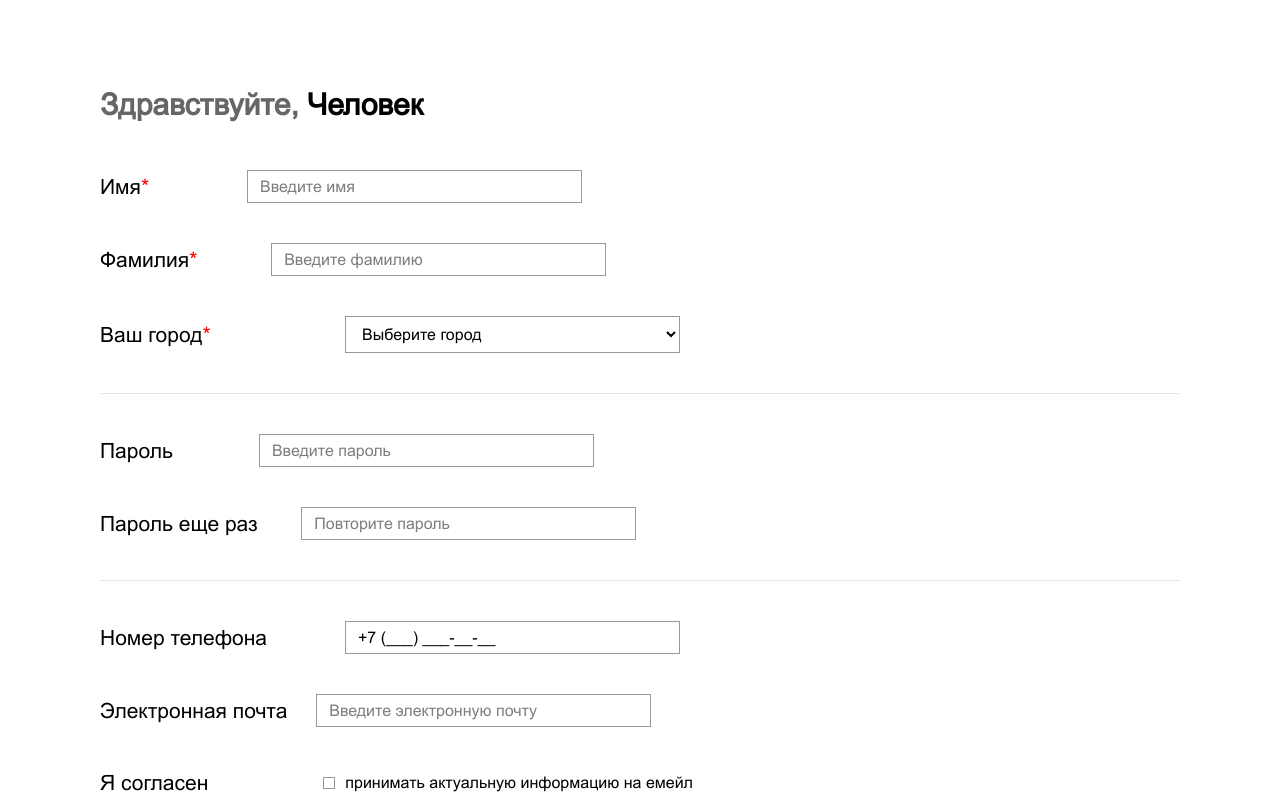
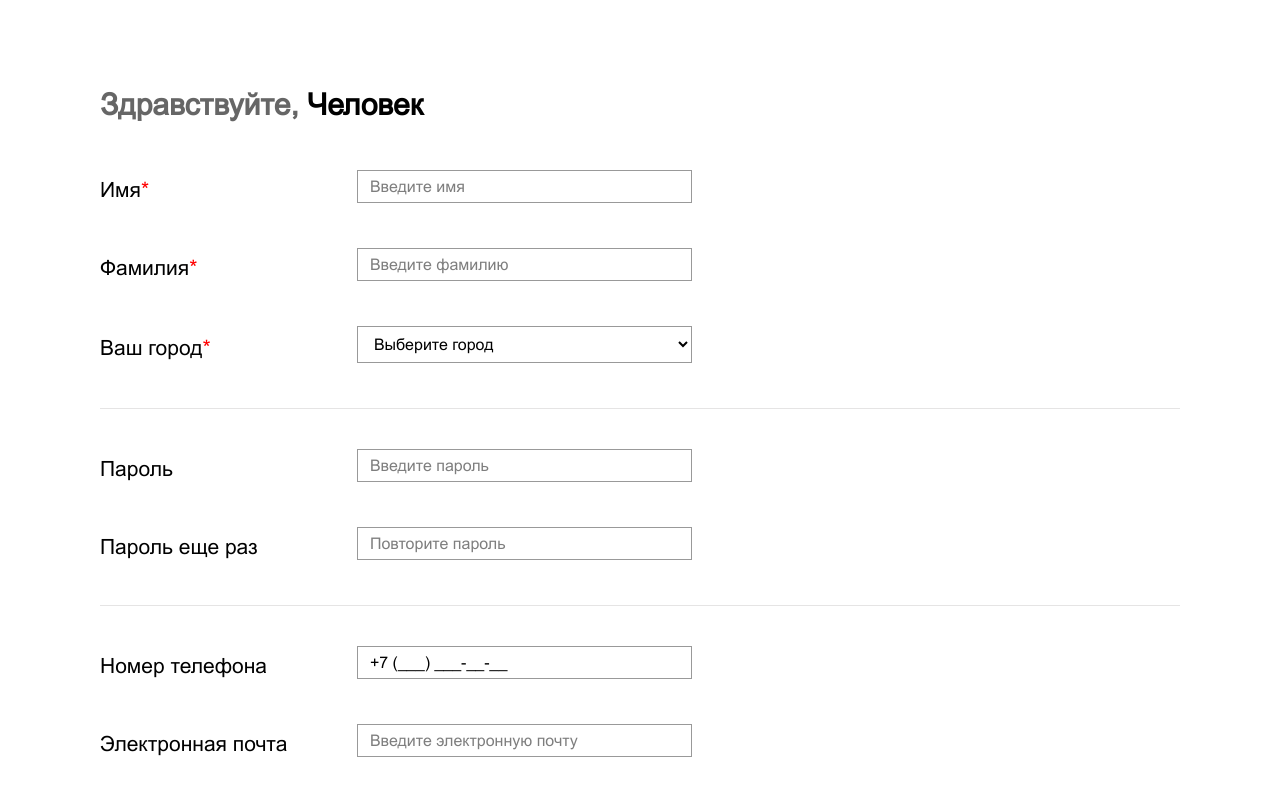
Before and after one commit to TatianaIsk/registration-test, a Next.js app: page / in a window 1280 px wide. Shown: the top 800 px of the page. Built offline with nearby package versions, Linux system fonts and the light colour scheme.

Commit message:
fix: adaptive styles

```diff
--- a/app/(site)/page.tsx
+++ b/app/(site)/page.tsx
@@ -60,16 +60,44 @@ const MainPage = () => {
     <form className={s.container} onSubmit={onSubmit}>
       <Title name='Человек' />
       <div className={s.mainBlock}>
-        <Input {...register('firstName')} classNames={{ input: errors.firstName && s.inputError }} label='Имя' required placeholder='Введите имя' htmlFor='firstName' />
-        {errors.firstName && <Error className={s.error}>{errors.firstName.message}</Error>}
-        <Input {...register('lastName')} classNames={{ input: errors.lastName && s.inputError }} label='Фамилия' required placeholder='Введите фамилию' htmlFor='lastName' />
-        {errors.lastName && <Error>{errors.lastName.message}</Error>}
-        <Select {...register('cities')} classNames={{ select: errors.selectCities && s.inputError }} options={cities} label='Ваш город' required htmlFor='cities' />
-        {errors.selectCities && <Error>{errors.selectCities.message}</Error>}
+        <Input
+          {...register('firstName')}
+          classNames={{ input: errors.firstName && s.inputError }}
+          label='Имя'
+          required
+          placeholder='Введите имя'
+          htmlFor='firstName'
+          error={errors.firstName?.message}
+        />
+        <Input
+          {...register('lastName')}
+          classNames={{ input: errors.lastName && s.inputError }}
+          label='Фамилия'
+          required
+          placeholder='Введите фамилию'
+          htmlFor='lastName'
+          error={errors.lastName?.message}
+        />
+        <Select
+          {...register('cities')}
+          classNames={{ select: errors.selectCities && s.inputError }}
+          options={cities}
+          label='Ваш город'
+          required
+          htmlFor='cities'
+          error={errors.selectCities?.message}
+        />
       </div>
       <div className={s.passwordBlock}>
-        <Input {...register('password')} classNames={{ input: errors.password && s.inputError }} label='Пароль' placeholder='Введите пароль' htmlFor='password' type='password' />
-        {errors.password && <Error>{errors.password.message}</Error>}
+        <Input
+          {...register('password')}
+          classNames={{ input: errors.password && s.inputError }}
+          label='Пароль'
+          placeholder='Введите пароль'
+          htmlFor='password'
+          type='password'
+          error={errors.password?.message}
+        />
         <Input
           {...register('confirmPassword')}
           classNames={{ input: errors.confirmPassword && s.inputError }}
@@ -77,14 +105,19 @@ const MainPage = () => {
           placeholder='Повторите пароль'
           htmlFor='confirmPassword'
           type='password'
+          error={errors.confirmPassword?.message}
         />
-        {errors.confirmPassword && <Error>{errors.confirmPassword.message}</Error>}
       </div>
       <div className={s.emailBlock}>
-        <InputPhone {...register('phone')} classNames={{ input: errors.phone && s.inputError }} label='Номер телефона' />
-        {errors.phone && <Error>{errors.phone.message}</Error>}
-        <Input {...register('email')} classNames={{ input: errors.email && s.inputError }} label='Электронная почта' placeholder='Введите электронную почту' htmlFor='email' />
-        {errors.email && <Error>{errors.email.message}</Error>}
+        <InputPhone {...register('phone')} classNames={{ input: errors.phone && s.inputError }} label='Номер телефона' error={errors.phone?.message} />
+        <Input
+          {...register('email')}
+          classNames={{ input: errors.email && s.inputError }}
+          label='Электронная почта'
+          placeholder='Введите электронную почту'
+          htmlFor='email'
+          error={errors.email?.message}
+        />
         <div className={s.checkbox}>
           <p className={s.textCheckbox}>Я согласен</p>
           <Checkbox {...register('checkbox')} label='принимать актуальную информацию на емейл' />
--- a/components/ui/Error/Error.module.scss
+++ b/components/ui/Error/Error.module.scss
@@ -3,4 +3,5 @@
 .error {
   color: $color-red;
   font-size: 12px;
+  position: absolute;
 }
--- a/components/ui/Error/index.tsx
+++ b/components/ui/Error/index.tsx
@@ -8,6 +8,6 @@ interface ErrorProps extends PropsWithChildren {
   className?: string;
 }
 
-const Error: React.FC<ErrorProps> = ({ children, className }) => <p className={clsx(s.error)}>{children}</p>;
+const Error: React.FC<ErrorProps> = ({ children, className }) => <p className={clsx(s.error, className)}>{children}</p>;
 
 export default Error;
--- a/components/ui/Input/Checkbox/index.tsx
+++ b/components/ui/Input/Checkbox/index.tsx
@@ -2,6 +2,7 @@ import { ComponentPropsWithRef } from 'react';
 import clsx from 'clsx';
 import s from './Checkbox.module.scss';
 import Label from '../../Label';
+import Error from '../../Error';
 
 interface CheckboxProps extends Omit<ComponentPropsWithRef<'input'>, 'value'> {
   label?: string;
@@ -20,7 +21,7 @@ const Checkbox: React.FC<CheckboxProps> = ({ classNames, label, required, value,
     <label className={s.checkboxLabel}>
       <input type='checkbox' className={s.checkbox} {...props} checked={value} id={htmlFor} />
       <span className={clsx(s.checkmark, classNames?.checkmark)}></span>
-      {label && <Label label={label} htmlFor={htmlFor} required={required} className={s.label}/>}
+      {label && <Label label={label} htmlFor={htmlFor} required={required} className={s.label} />}
     </label>
   </div>
 );
--- a/components/ui/Input/Input.module.scss
+++ b/components/ui/Input/Input.module.scss
@@ -1,14 +1,27 @@
 @import '@/styles/_variables.scss';
 
 .inputBlock {
-  display: flex;
-  justify-content: space-between;
+  display: grid;
+  grid-template-columns: 0.3fr 1fr;
+  grid-gap: 10px;
   align-items: center;
   margin-bottom: 40px;
 
+  @media screen and (max-width: $desktop-s) {
+    grid-template-columns: 0.4fr 1fr;
+    grid-gap: 10px;
+  }
+
+  @media screen and (max-width: $mobile) {
+    grid-template-columns: 0.4fr 1fr;
+    grid-gap: 10px;
+  }
+
   @media screen and (max-width: $mobile-l) {
-    flex-direction: column;
-    align-items: flex-start;
+    grid-template-columns: 1fr;
+    grid-gap: 10px;
+    grid-auto-flow: row;
+    grid-gap: 10px;
   }
 
   .input {
@@ -21,7 +34,7 @@
     font-style: normal;
     font-weight: 400;
     line-height: 19px;
-    margin-right: 770px;
+    margin-bottom: 5px;
 
     &:focus {
       outline: none;
@@ -43,14 +56,6 @@
       border: 1px solid $color-red;
     }
 
-    @media screen and (max-width: $desktop) {
-      margin-right: 500px;
-    }
-
-    @media screen and (max-width: $mobile) {
-      margin-right: 0;
-    }
-
     @media screen and (max-width: $mobile-l) {
       width: 300px;
     }
--- a/components/ui/Input/InputPhone/InputPhone.module.scss
+++ b/components/ui/Input/InputPhone/InputPhone.module.scss
@@ -1,14 +1,27 @@
 @import '@/styles/_variables.scss';
 
 .inputBlock {
-  display: flex;
-  justify-content: space-between;
+  display: grid;
+  grid-template-columns: 0.3fr 1fr;
+  grid-gap: 10px;
   align-items: center;
   margin-bottom: 40px;
 
+  @media screen and (max-width: $desktop-s) {
+    grid-template-columns: 0.4fr 1fr;
+    grid-gap: 10px;
+  }
+
+  @media screen and (max-width: $mobile) {
+    grid-template-columns: 0.4fr 1fr;
+    grid-gap: 10px;
+  }
+
   @media screen and (max-width: $mobile-l) {
-    flex-direction: column;
-    align-items: flex-start;
+    grid-template-columns: 1fr;
+    grid-gap: 10px;
+    grid-auto-flow: row;
+    grid-gap: 10px;
   }
 
   .label {
@@ -34,7 +47,7 @@
     font-style: normal;
     font-weight: 400;
     line-height: 19px;
-    margin-right: 770px;
+    margin-bottom: 5px;
 
     &:focus {
       outline: none;
@@ -44,14 +57,6 @@
       border: 1px solid $color-red;
     }
 
-    @media screen and (max-width: $desktop) {
-      margin-right: 500px;
-    }
-
-    @media screen and (max-width: $mobile) {
-      margin-right: 0;
-    }
-
     @media screen and (max-width: $mobile-l) {
       width: 300px;
     }
--- a/components/ui/Input/InputPhone/index.tsx
+++ b/components/ui/Input/InputPhone/index.tsx
@@ -6,6 +6,7 @@ import clsx from 'clsx';
 import Label from '../../Label';
 
 import s from './InputPhone.module.scss';
+import Error from '../../Error';
 
 interface InputProps extends ComponentPropsWithRef<'input'> {
   label?: string;
@@ -15,12 +16,16 @@ interface InputProps extends ComponentPropsWithRef<'input'> {
     inputBlock?: string;
     input?: string;
   };
+  error?: string;
 }
 
-const InputPhone: React.FC<InputProps> = ({ classNames, label, required, htmlFor }) => (
+const InputPhone: React.FC<InputProps> = ({ classNames, label, required, htmlFor, error }) => (
   <div className={clsx(s.inputBlock, classNames?.inputBlock)}>
     {label && <Label label={label} htmlFor={htmlFor} required={required} />}
-    <MaskedInput mask='+7 (999) 999-99-99' alwaysShowMask className={clsx(s.inputPhone, classNames?.input)} id={htmlFor} />
+    <div className={s.errorBlock}>
+      <MaskedInput mask='+7 (999) 999-99-99' alwaysShowMask className={clsx(s.inputPhone, classNames?.input)} id={htmlFor} />
+      {error && <Error>{error}</Error>}
+    </div>
   </div>
 );
 
--- a/components/ui/Input/index.tsx
+++ b/components/ui/Input/index.tsx
@@ -3,10 +3,9 @@ import { ComponentPropsWithRef } from 'react';
 import clsx from 'clsx';
 
 import Label from '../Label';
+import Error from '../Error';
 
 import s from './Input.module.scss';
-import Error from '../Error';
-import error from 'next/error';
 
 interface InputProps extends ComponentPropsWithRef<'input'> {
   label?: string;
@@ -19,11 +18,13 @@ interface InputProps extends ComponentPropsWithRef<'input'> {
   error?: string;
 }
 
-const Input: React.FC<InputProps> = ({ classNames, disabled, label, required, htmlFor, ...props }) => (
+const Input: React.FC<InputProps> = ({ classNames, disabled, label, required, htmlFor, error, ...props }) => (
   <div className={clsx(s.inputBlock, classNames?.inputBlock)}>
     {label && <Label label={label} htmlFor={htmlFor} required={required} />}
-    <input id={htmlFor} className={clsx(s.input, classNames?.input)} disabled={disabled} {...props} />
-    {error && <Error>{error}</Error>}
+    <div className={s.errorBlock}>
+      <input id={htmlFor} className={clsx(s.input, classNames?.input)} disabled={disabled} {...props} />
+      {error && <Error>{error}</Error>}
+    </div>
   </div>
 );
 
--- a/components/ui/Select/Select.module.scss
+++ b/components/ui/Select/Select.module.scss
@@ -1,14 +1,27 @@
 @import '@/styles/_variables.scss';
 
 .selectBlock {
-  display: flex;
-  justify-content: space-between;
+  display: grid;
+  grid-template-columns: 0.3fr 1fr;
+  grid-gap: 10px;
   align-items: center;
   margin-bottom: 40px;
 
+  @media screen and (max-width: $desktop-s) {
+    grid-template-columns: 0.4fr 1fr;
+    grid-gap: 10px;
+  }
+
+  @media screen and (max-width: $mobile) {
+    grid-template-columns: 0.4fr 1fr;
+    grid-gap: 10px;
+  }
+
   @media screen and (max-width: $mobile-l) {
-    flex-direction: column;
-    align-items: flex-start;
+    grid-template-columns: 1fr;
+    grid-gap: 10px;
+    grid-auto-flow: row;
+    grid-gap: 10px;
   }
 
   .select {
@@ -22,7 +35,7 @@
     font-style: normal;
     font-weight: 400;
     line-height: 19px;
-    margin-right: 770px;
+    margin-bottom: 5px;
 
     &:focus {
       outline: none;
@@ -38,14 +51,6 @@
 
     .error {
       border: 1px solid $color-red;
-    }
-
-    @media screen and (max-width: $desktop) {
-      margin-right: 500px;
-    }
-
-    @media screen and (max-width: $mobile) {
-      margin-right: 0;
     }
 
     @media screen and (max-width: $mobile-l) {
--- a/components/ui/Select/index.tsx
+++ b/components/ui/Select/index.tsx
@@ -6,6 +6,7 @@ import Label from '../Label';
 import clsx from 'clsx';
 
 import s from './Select.module.scss';
+import Error from '../Error';
 
 interface SelectProps {
   options: RawOption[];
@@ -19,14 +20,16 @@ interface SelectProps {
     selectBlock?: string;
     select?: string;
   };
+  error?: string;
 }
 
-const Select: React.FC<SelectProps> = ({ options, classNames, onChange, value, name, label, htmlFor, required }) => {
+const Select: React.FC<SelectProps> = ({ options, classNames, onChange, value, name, label, htmlFor, required, error }) => {
   const { sortedOptions, largestCity } = useSortedOptions(options);
 
   return (
     <div className={clsx(s.selectBlock, classNames?.selectBlock)}>
       {label && <Label label={label} htmlFor={htmlFor} required={required} />}
+      <div className={s.errorBlock}>
         <select id={htmlFor} className={clsx(s.select, classNames?.select)} value={value} name={name}>
           <option className={s.option}>Выберите город</option>
           {largestCity && (
@@ -40,6 +43,8 @@ const Select: React.FC<SelectProps> = ({ options, classNames, onChange, value, n
             </option>
           ))}
         </select>
+        {error && <Error>{error}</Error>}
+      </div>
     </div>
   );
 };
--- a/styles/_variables.scss
+++ b/styles/_variables.scss
@@ -22,8 +22,9 @@ $color-green: #71c838;
 }
 
 // extensions
-$mobile-l: 640px;
+$mobile-l: 680px;
 $mobile: 768px;
+$desktop-s: 880px;
 $desktop: 1280px;
 $laptop: 1440px;
 $laptop-l: 1700px;
```
Lines whose indentation alone changed are shown as unchanged.
